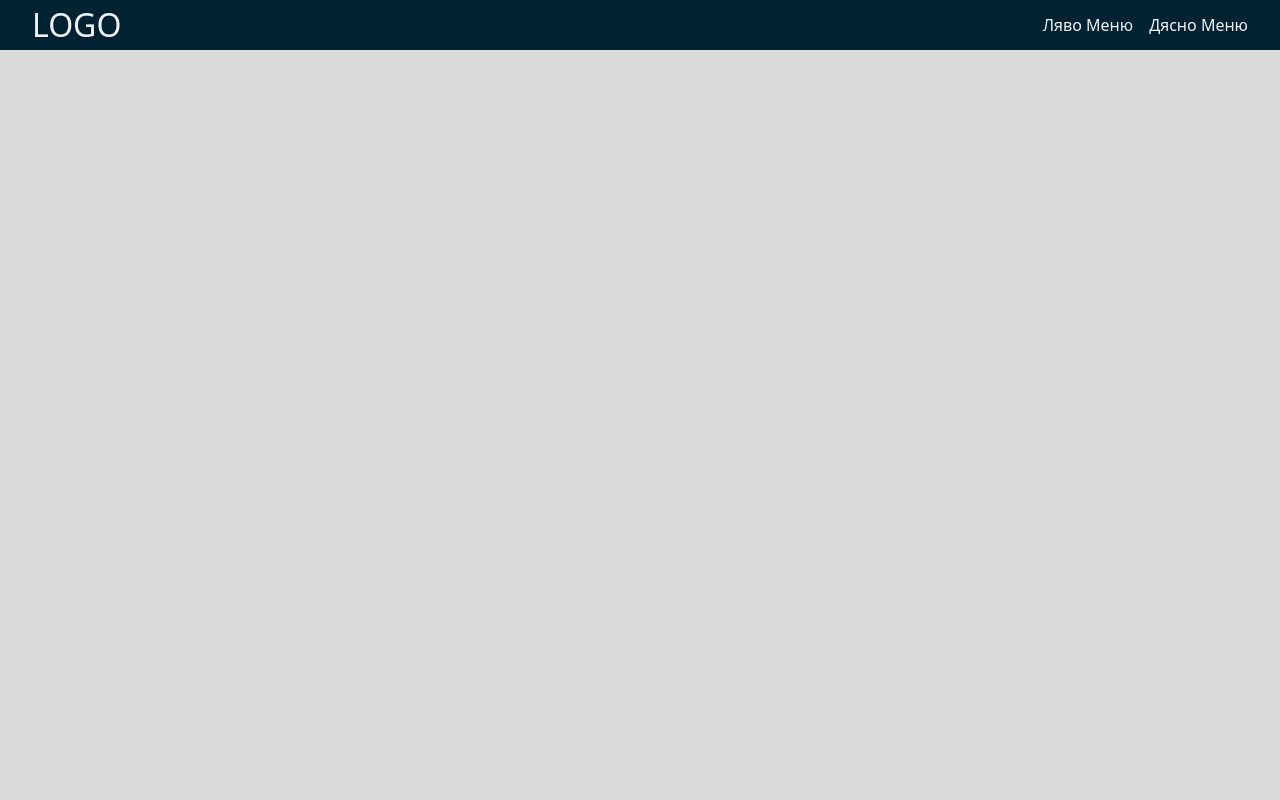
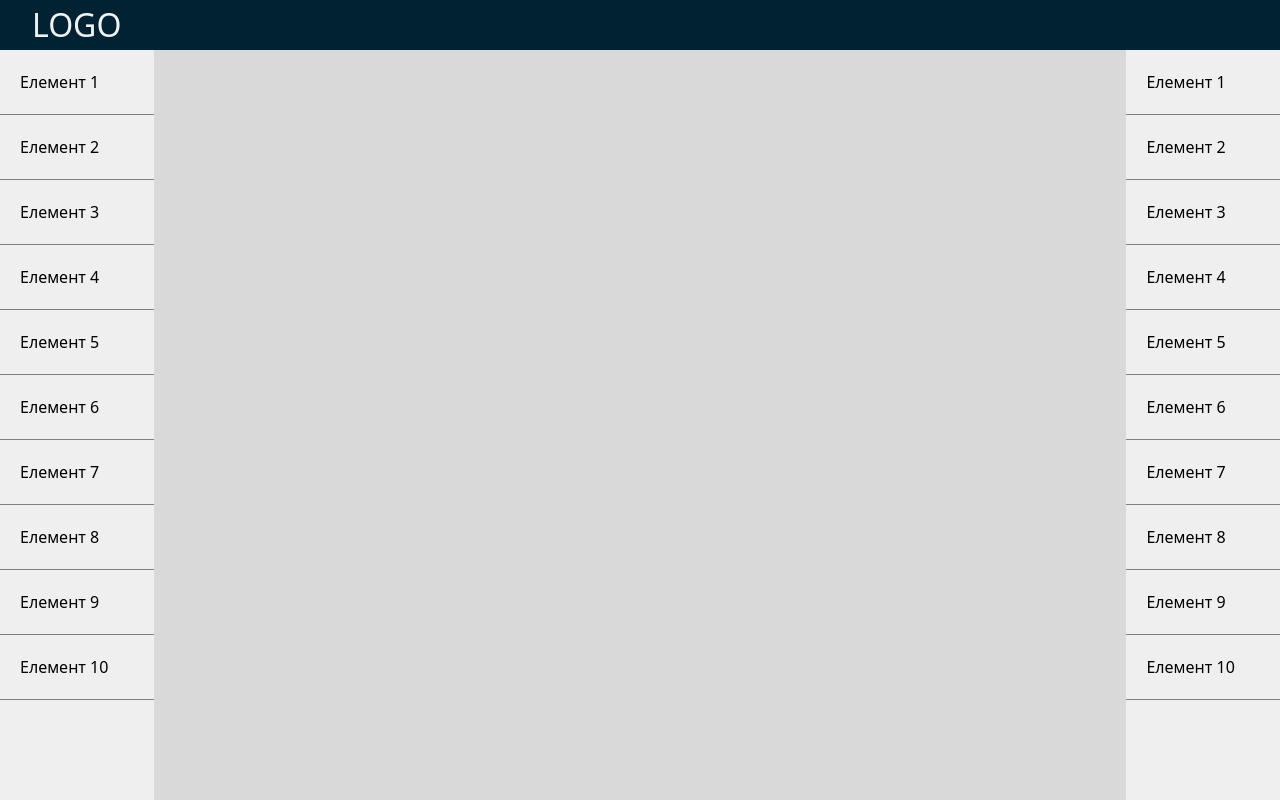
Before and after one commit to Yf102/facebook-like, a Next.js app: page / in a window 1280 px wide. Built offline with nearby package versions, Linux system fonts and the light colour scheme.

Commit message:
Added opening animation

```diff
--- a/app/LobbyClient.tsx
+++ b/app/LobbyClient.tsx
@@ -11,7 +11,6 @@ const LobbyClient = () => {
     <div className={styles["page"]}>
       <Header />
       <div className={styles["page-container"]}>
-        <div id="modal-root"></div>
         {/*{data ? JSON.stringify(data) : JSON.stringify(error)}*/}
       </div>
     </div>
--- a/src/components/Header/Header.module.scss
+++ b/src/components/Header/Header.module.scss
@@ -16,8 +16,8 @@
   }
 
   .nav-list {
+    @apply flex lg:hidden;
     margin: 0;
-    display: flex;
     gap: 1rem;
     list-style: none;
     align-items: stretch;
--- a/src/components/Modal/Modal.module.scss
+++ b/src/components/Modal/Modal.module.scss
@@ -2,61 +2,70 @@
   animation: pop-in-#{$side} 300ms forwards #{$function};
 }
 
+$md-size: 1023px;
+
 .modal {
+  @apply hidden lg:flex;
   position: absolute;
   top: 0;
   left: 0;
   bottom: 0;
   right: 0;
-  display: flex;
+  margin-top: 50px;
   justify-content: center;
   align-items: center;
   z-index: 10000;
 
+  &.is-open {
+    @apply block;
+    .is-left {
+      @media only screen and (max-width: $md-size) {
+        //@apply block;
+        @include animation-speed('left', 'ease-in-out');
+      }
+    }
+
+    .is-right {
+      @media only screen and (max-width: $md-size) {
+        //@apply block;
+        @include animation-speed('right', 'ease-in-out');
+      }
+    }
+
+    .overlay {
+      @media only screen and (max-width: $md-size) {
+        @apply block;
+        animation: fade-in 250ms forwards ease-in-out;
+      }
+    }
+  }
+
   .overlay {
+    @apply hidden;
     background-color: transparent;
     width: 100%;
     height: 100%;
     animation: fade-in 250ms forwards;
   }
 
-  &.closing {
-    .modal-body {
-      &.is-left {
-        @include animation-speed('left', 'reverse');
-      }
-      &.is-right {
-        @include animation-speed('right', 'reverse');
-      }
-    }
-
-    .overlay {
-      animation: fade-in 250ms forwards reverse;
-    }
-  }
-
   .modal-body {
+    @apply w-modal-mobile lg:w-modal-desktop;
     position: absolute;
     top: 0;
     bottom: 0;
     background-color: #EFEFEF;
     color: #000000;
-    padding: 1.4rem;
     z-index: 1;
-    min-width: 300px;
-    max-width: 95%;
+    overflow: auto;
+
+    &.is-left {
+      @apply left-[-100%] lg:left-0;
+    }
+
+    &.is-right {
+      @apply right-[-100%] lg:right-0;
+    }
   }
-
-  .is-left {
-    left: -100%;
-    @include animation-speed('left', ' ease-in-out');
-  }
-
-  .is-right {
-    right: -100%;
-    @include animation-speed('right', ' ease-in-out');
-  }
-
 }
 
 @keyframes fade-in {
@@ -65,15 +74,15 @@
  }
 }
 
+@keyframes pop-in-left {
+  100% {
+    left: 0;
+  }
+}
+
 @keyframes pop-in-right {
   100% {
     right: 0;
-  }
-}
-
-@keyframes pop-in-left {
-  100% {
-    left: 0;
   }
 }
 
--- a/src/components/Modal/index.tsx
+++ b/src/components/Modal/index.tsx
@@ -1,3 +1,4 @@
+"use client";
 import { createPortal } from "react-dom";
 import { useEffect, ReactNode, useRef, useLayoutEffect, useState } from "react";
 import cn from "classnames";
@@ -15,9 +16,6 @@ const Modal = ({
   isOpen,
   openFrom = "left",
 }: ModalProps) => {
-  const [isClosing, setIsClosing] = useState(false);
-  const prevIsOpen = useRef<boolean>();
-
   useEffect(() => {
     function handler(e: KeyboardEvent) {
       if (e.key === "Escape" && typeof onClose === "function") onClose();
@@ -30,27 +28,18 @@ const Modal = ({
     };
   }, [onClose]);
 
-  useLayoutEffect(() => {
-    if (!isOpen && prevIsOpen.current) {
-      setIsClosing(true);
-    }
-
-    prevIsOpen.current = isOpen;
-  }, [isOpen]);
-
-  if (!isOpen && !isClosing) return null;
-
   return createPortal(
     <div
-      className={cn(styles.modal, { [styles["closing"]]: isClosing })}
-      onAnimationEnd={() => setIsClosing(false)}
+      className={cn(styles.modal, {
+        [styles["is-open"]]: isOpen,
+      })}
     >
       <div className={styles.overlay} onClick={onClose}></div>
       <div className={cn(styles["modal-body"], styles[`is-${openFrom}`])}>
         {children}
       </div>
     </div>,
-    document.getElementById("modal-root") as HTMLElement,
+    document?.body,
   );
 };
 
--- a/src/styles/Page.module.scss
+++ b/src/styles/Page.module.scss
@@ -1,8 +1,7 @@
 .page {
+  @apply w-mobile-page lg:w-desktop-page;
   margin: 0 auto;
   position: relative;
-  width: 100%;
-  max-width: 80rem;
   min-height: 100%;
   padding: 0;
   border-radius: 0;
```
